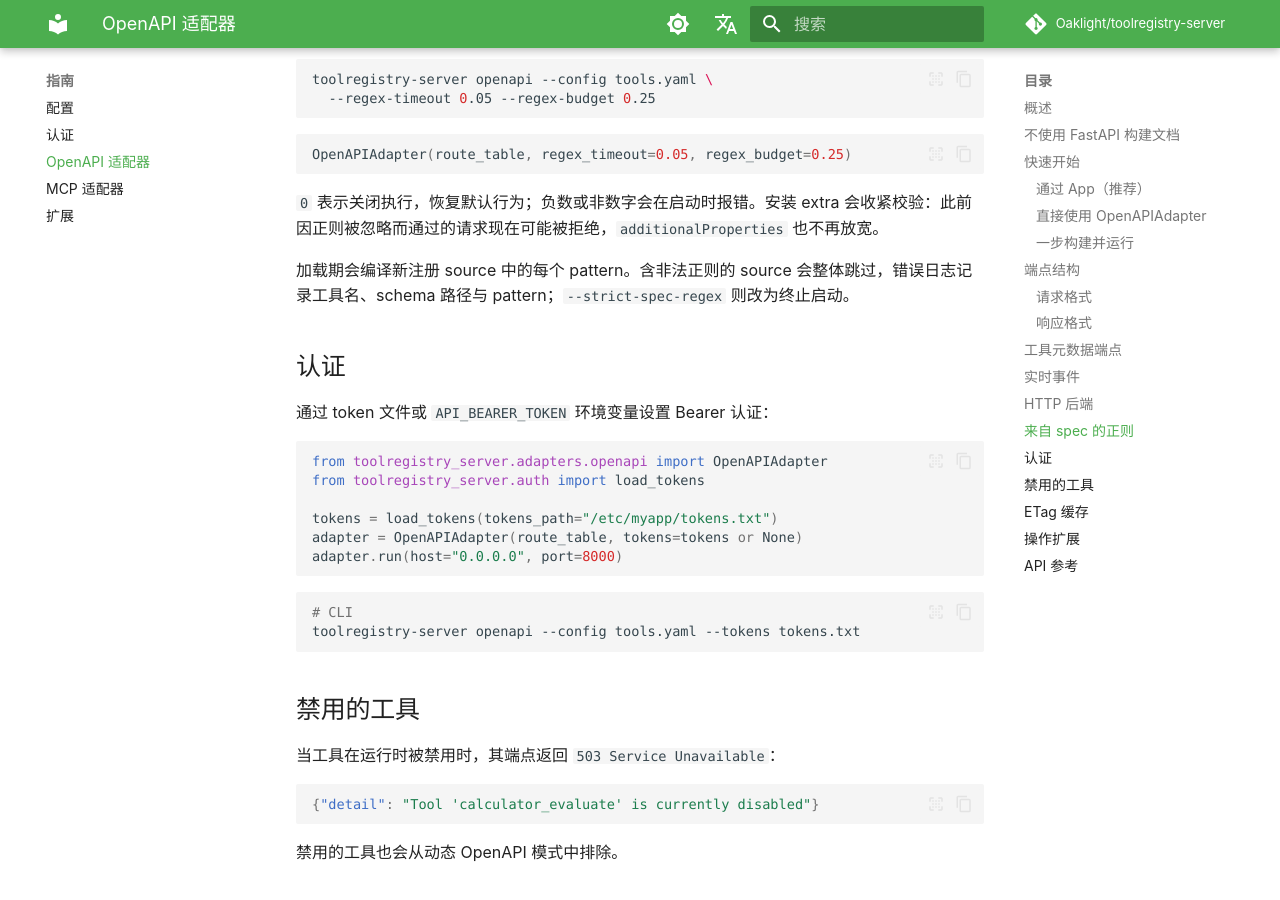
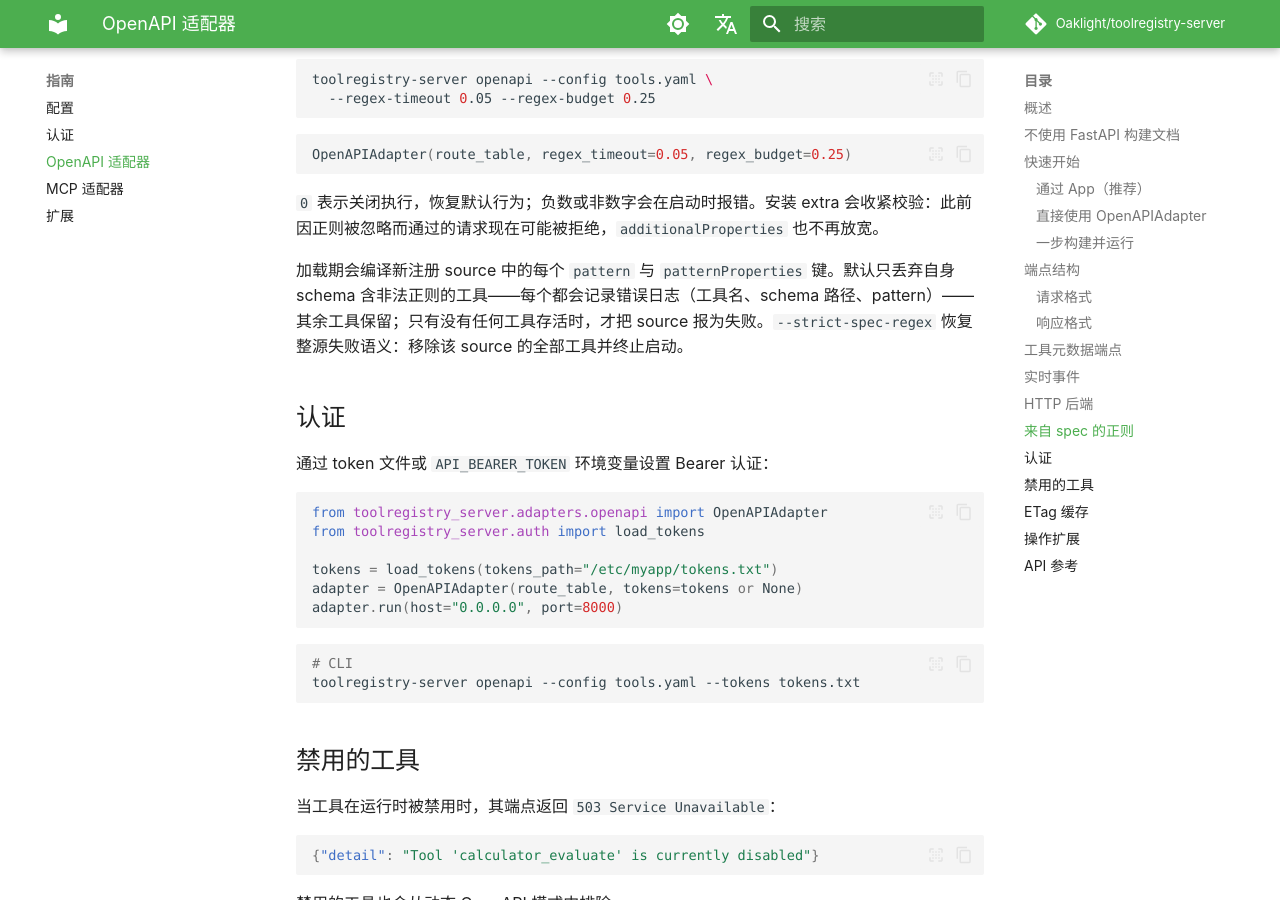
Before and after one commit to Oaklight/toolregistry-server, an MkDocs documentation site: the page built from docs/guides/openapi.md, in a window 1280 px wide and 900 px high, scrolled down 4211 px. Built offline with MkDocs 1.6.1 and Material for MkDocs 9.7.7, drawn with Linux system fonts in a browser that asks for light colours; some web fonts are replaced; comment, search, counter and statistics services are not loaded.

Commit message:
docs(openapi): 只丢弃含非法正则的工具（#171）

```diff
--- a/docs/guides/openapi.md
+++ b/docs/guides/openapi.md
@@ -179,7 +179,7 @@ OpenAPIAdapter(route_table, regex_timeout=0.05, regex_budget=0.25)
 
 `0` 表示关闭执行，恢复默认行为；负数或非数字会在启动时报错。安装 extra 会收紧校验：此前因正则被忽略而通过的请求现在可能被拒绝，`additionalProperties` 也不再放宽。
 
-加载期会编译新注册 source 中的每个 pattern。含非法正则的 source 会整体跳过，错误日志记录工具名、schema 路径与 pattern；`--strict-spec-regex` 则改为终止启动。
+加载期会编译新注册 source 中的每个 `pattern` 与 `patternProperties` 键。默认只丢弃自身 schema 含非法正则的工具——每个都会记录错误日志（工具名、schema 路径、pattern）——其余工具保留；只有没有任何工具存活时，才把 source 报为失败。`--strict-spec-regex` 恢复整源失败语义：移除该 source 的全部工具并终止启动。
 
 ## 认证
 
```
Also changed, not shown: docs/changelog.md (+1 -0 lines).
